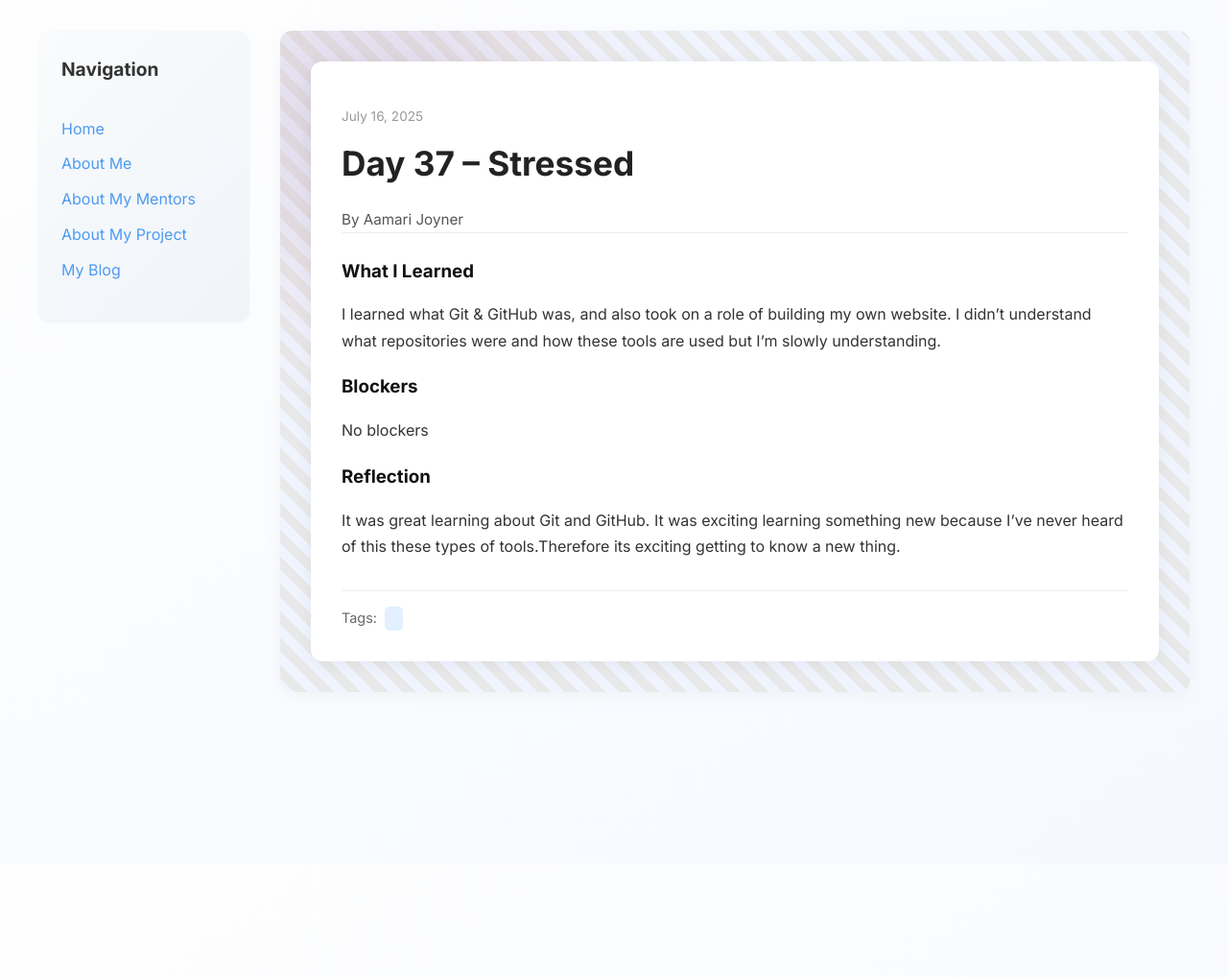
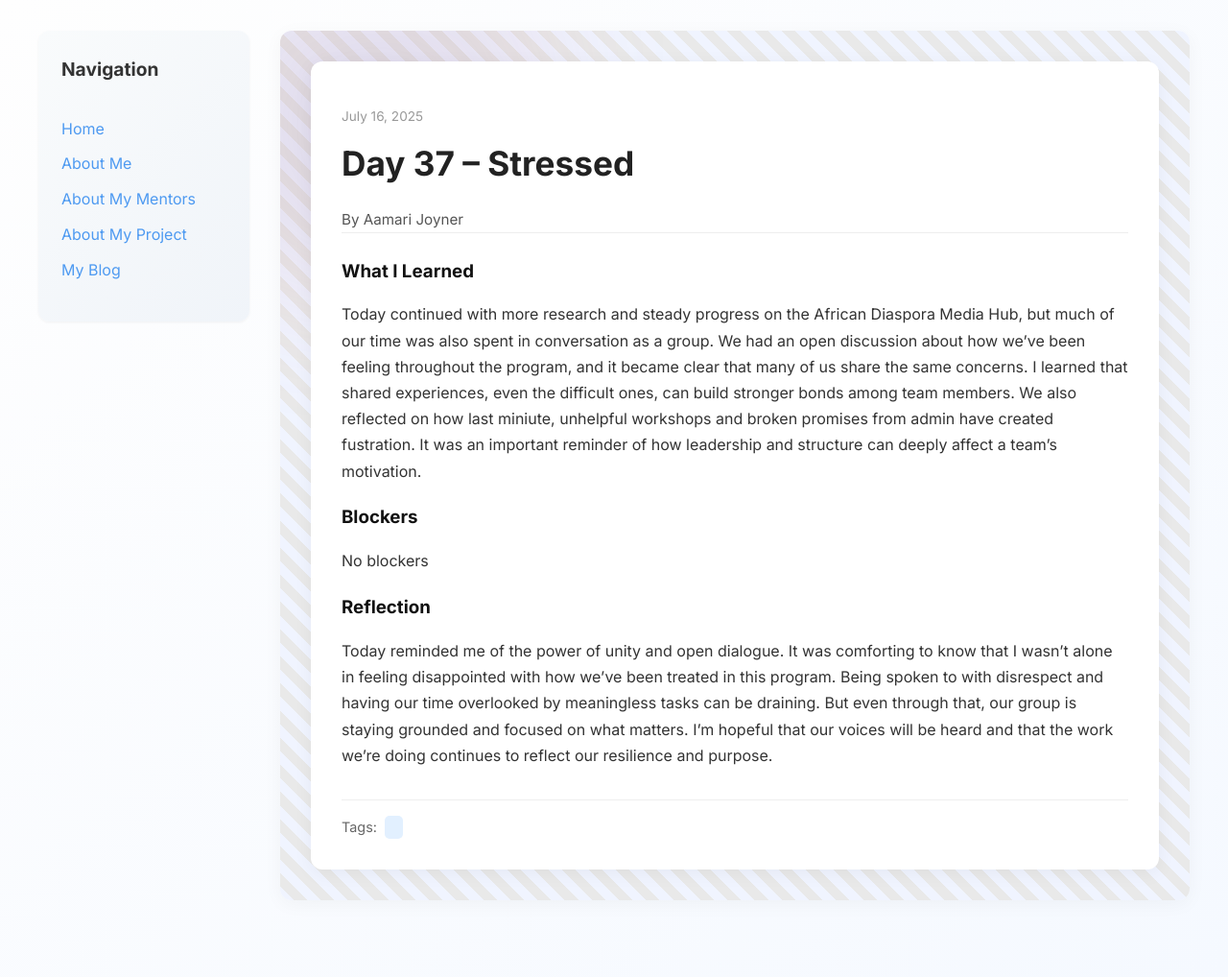
Before and after one commit to AamariJoyner/AamariJoyner.github.io, a Jekyll site: the page built from _posts/2025-07-16-day-37.md, in a window 1280 px wide. Shown: the whole page at 96% size. Built offline with Jekyll 4.4.1, drawn with Linux system fonts in a browser that asks for light colours; before the commit the page ends 900 px from its top, so only the background shows below that.

Commit message:
Update 2025-07-16-day-37.md

```diff
--- a/_posts/2025-07-16-day-37.md
+++ b/_posts/2025-07-16-day-37.md
@@ -7,11 +7,11 @@ permalink: /day37.html
 tags: [""]
 
 what_i_learned: |
-  I learned what Git & GitHub was, and also took on a role of building my own website. I didn't understand what repositories were and how these tools are used but I'm slowly understanding.
+  Today continued with more research and steady progress on the African Diaspora Media Hub, but much of our time was also spent in conversation as a group. We had an open discussion about how we've been feeling throughout the program, and it became clear that many of us share the same concerns. I learned that shared experiences, even the difficult ones, can build stronger bonds among team members. We also reflected on how last miniute, unhelpful workshops and broken promises from admin have created fustration. It was an important reminder of how leadership and structure can deeply affect a team's motivation.
 
 blockers: |
     No blockers
 
 reflection: |
-  It was great learning about Git and GitHub. It was exciting learning something new because I've never heard of this these types of tools.Therefore its exciting getting to know a new thing.
+    Today reminded me of the power of unity and open dialogue. It was comforting to know that I wasn't alone in feeling disappointed with how we've been treated in this program. Being spoken to with disrespect and having our time overlooked by meaningless tasks can be draining. But even through that, our group is staying grounded and focused on what matters. I'm hopeful that our voices will be heard and that the work we're doing continues to reflect our resilience and purpose.
 ---
```
